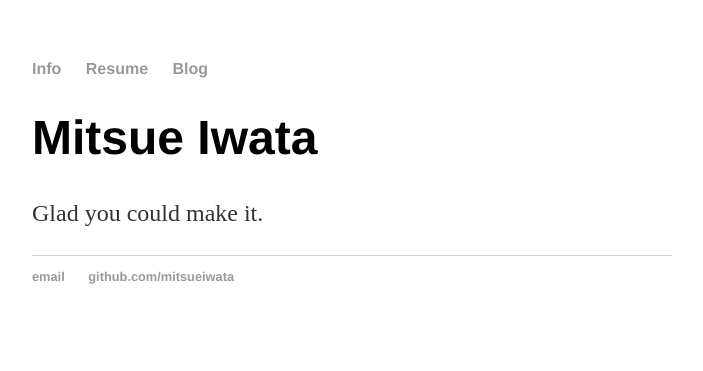
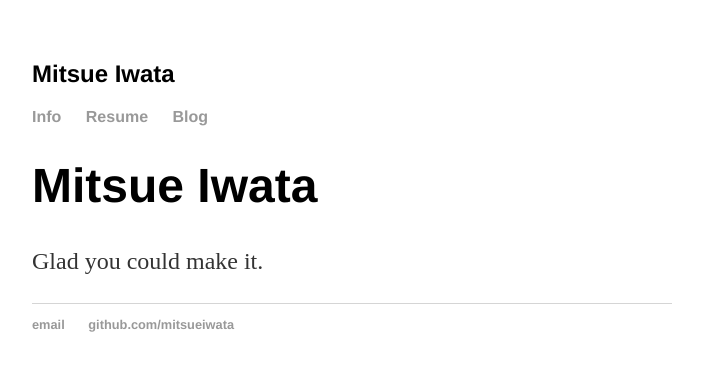
Before and after one commit to MitsueIwata/mitsueiwata.github.io, a Jekyll site: the page built from index.html, in a window 1280 px wide. Shown: the top 371 px of the page, without its empty margins (288-991 px from the left). Built offline with Jekyll 4.4.1, drawn with Linux system fonts in a browser that asks for light colours.

Commit message:
added name to header

```diff
--- a/_layouts/default.html
+++ b/_layouts/default.html
@@ -8,6 +8,7 @@
 		<body>
 			<nav>
 	    		<ul>
+	        		<h2>Mitsue Iwata</h2>
 	        		<li><a href="/">Info</a></li>
         			<li><a href="/resume">Resume</a></li>
         			<li><a href="/blog">Blog</a></li>
```
